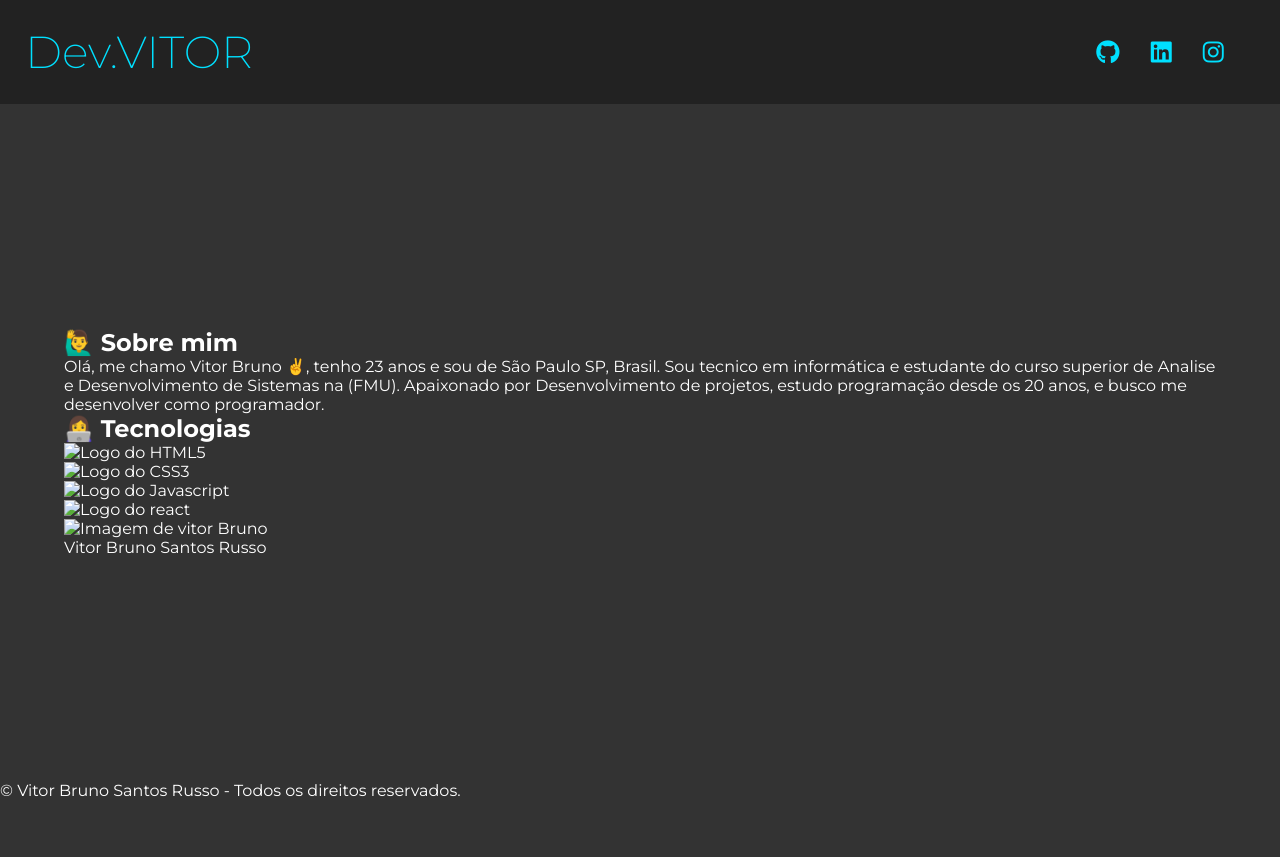
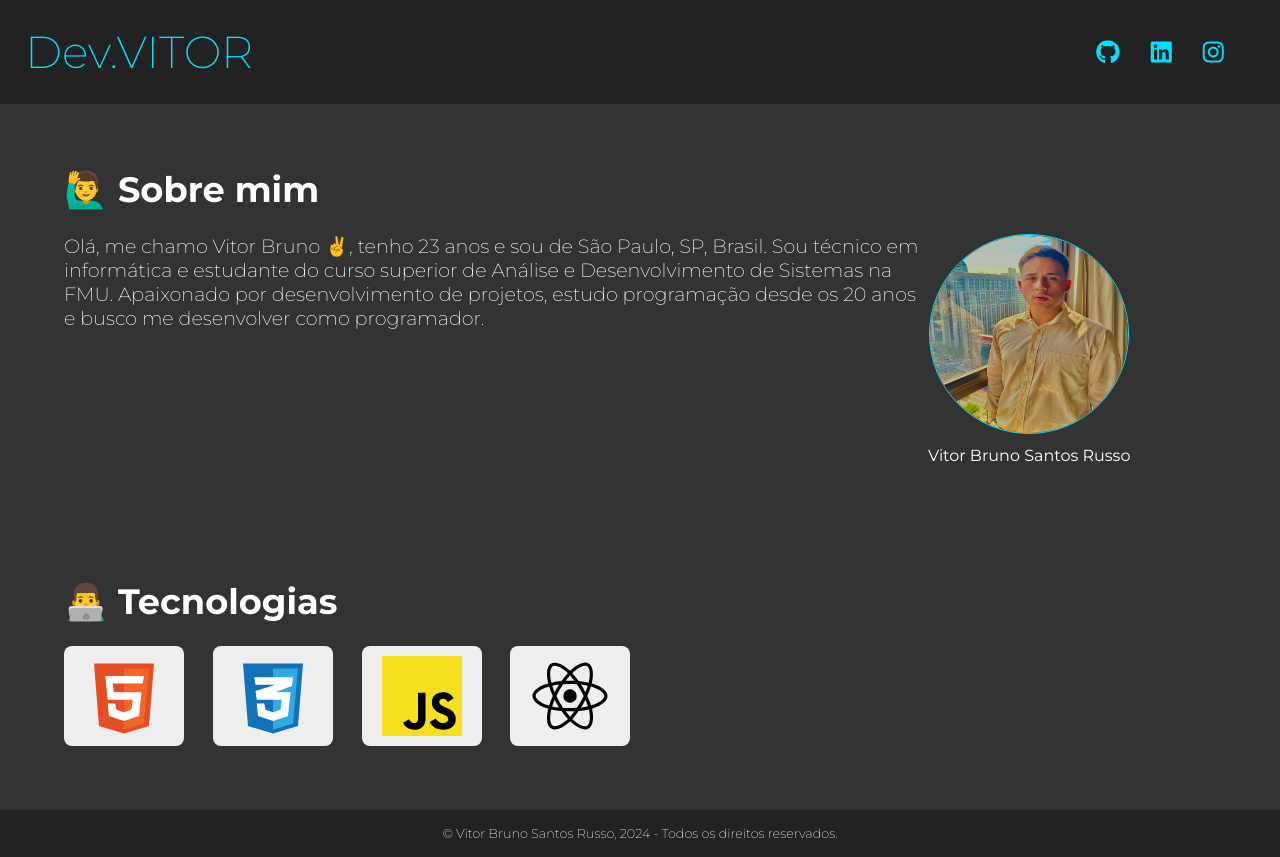
Before and after one commit to Vito-sudo/Teste-HTML-CSS-JS, a plain HTML site: page index.html in a window 1280 px wide. Before the commit the page ends 800 px from the top, so only its background shows below. Drawn offline with Linux system fonts and the light colour scheme.

Commit message:
ajuste geral no projeto

```diff
--- /dev/null
+++ b/CSS/footer.css
@@ -0,0 +1,13 @@
+footer {
+    background-color: #222;
+    padding: 16px;
+
+    display: flex;
+    align-items: center;
+    justify-content: center;
+}
+
+footer span {
+    font-size: 0.8em;
+    font-weight: 200;
+}
--- a/CSS/main.css
+++ b/CSS/main.css
@@ -5,3 +5,82 @@ main {
     align-items: center;
     justify-content: space-between;
 }
+
+/* MAIN CONTENT ========= */
+main .main-content {
+    display: flex;
+    flex-direction: column;
+}
+
+main .main-content h2 {
+    margin-bottom: 2%;
+    font-size: 2.2em;
+}
+
+main .main-content .text {
+    margin-bottom: 10%;
+    font-size: 1rem;
+    display: flex;
+}
+
+main .main-content .text {
+    margin-bottom: 10%;
+}
+
+main .main-content .text p {
+    width: 75%;
+    font-size: 1.2em;
+    font-weight: 270;
+}
+
+/* CARDS ============= */
+
+main .techs .cards-container {
+    display: flex;
+    align-items: center;
+}
+
+main .techs .cards-container .card {
+    width: 120px;
+    height: 120´x;
+    padding: 10px;
+    background-color: #eee;
+    border-radius: 8px;
+    margin-right: 1.8em;
+    cursor: pointer;
+
+    display: flex;
+    align-items: center;
+    justify-content: center;
+
+    transition: box-shadow 0.25s ease-in-out;
+}
+
+man .techs .cards-container .card img {
+    width: 80%;
+}
+
+main .techs .cards-container .card:hover {
+    box-shadow: 0px 0px 8px #00e0ff;
+}
+
+/* FIGURE ===========*/
+main figure {
+    display: flex;
+    flex-direction: column;
+    align-items: center;
+    justify-content: center;
+}
+
+main figure img {
+    border-radius: 200px;
+
+    margin-bottom: 6%;
+    cursor: pointer;
+    border: 1px #00e0ff solid;
+    transition: 0,2s ease-in-out;
+}
+
+main figure img:hover {
+    box-shadow: 0px 0px 6px #00e0ff;
+}
--- a/index.html
+++ b/index.html
@@ -2,81 +2,74 @@
 <html lang="pt-BR">
 <head>
     <meta charset="UTF-8">
+    <meta http-equiv="X-UA-Compatible" content="IE=edge">
     <meta name="viewport" content="width=device-width, initial-scale=1.0">
-  <title>Portifolio</title>
-  <!--css-->
-  <link rel="stylesheet" href="./CSS/resete.CSS">
-  <link rel="stylesheet" href="./CSS/header.CSS">
+    <title>Portfólio</title>
+    <!-- CSS -->
+    <link rel="stylesheet" href="./CSS/resete.css">
+    <link rel="stylesheet" href="./CSS/header.css">
     <link rel="stylesheet" href="./CSS/main.css">
-  <!-- FONTS-->
+    <link rel="stylesheet" href="./CSS/footer.css">
+    <!-- Fonts -->
     <link rel="preconnect" href="https://fonts.googleapis.com">
     <link rel="preconnect" href="https://fonts.gstatic.com" crossorigin>
     <link href="https://fonts.googleapis.com/css2?family=Montserrat:ital,wght@0,100..900;1,100..900&display=swap" rel="stylesheet">
-  <!--ICONS-->
+    <!-- Icons -->
     <script src="https://kit.fontawesome.com/77c367e8be.js" crossorigin="anonymous" defer></script>
 </head>
 <body>
     <header>
         <h1>Dev.VITOR</h1>
-
         <nav>
             <a href="https://github.com/Vito-sudo" target="_blank">
                 <i class="fa-brands fa-github"></i>
             </a>
-
-
-            <a href="www.linkedin.com/in/vitor-bruno-437380267" target="_blank">
+            <a href="https://www.linkedin.com/in/vitor-bruno-437380267" target="_blank">
                 <i class="fa-brands fa-linkedin"></i>
             </a>
-
             <a href="https://www.instagram.com/vituu______/profilecard/?igsh=OHhlZ2RxMWJibjI5" target="_blank">
                 <i class="fa-brands fa-instagram"></i>
             </a>
         </nav>
     </header>
     <main>
-            <section class="main-content">
+        <section class="about-me">
+            <div class="main-content">
+              <h2>🙋‍♂️ Sobre mim</h2>
                 <article class="text">
-            <h2>🙋‍♂️ Sobre mim</h2>
                     <p>
-                Olá, me chamo Vitor Bruno ✌, tenho 23 anos e sou de São Paulo SP, Brasil.
-                Sou tecnico em informática e estudante do curso superior de Analise e Desenvolvimento de Sistemas na (FMU).
-                Apaixonado por Desenvolvimento de projetos, estudo programação desde os 20 anos, e busco me desenvolver como programador.
+                        Olá, me chamo Vitor Bruno ✌, tenho 23 anos e sou de São Paulo, SP, Brasil.
+                        Sou técnico em informática e estudante do curso superior de Análise e Desenvolvimento de Sistemas na FMU.
+                        Apaixonado por desenvolvimento de projetos, estudo programação desde os 20 anos e busco me desenvolver como programador.
                     </p>
+                    <figure>
+                        <img src="img/vitor.JPG" alt="Imagem de Vitor Bruno" style="width: 200px; height: 200px;">
+                        <figcaption>Vitor Bruno Santos Russo</figcaption>
+                    </figure>
                 </article>
-
                 <aside class="techs">
-            <h2>👩‍💻 Tecnologias</h2>
-
+                    <h2>👨‍💻 Tecnologias</h2>
                     <div class="cards-container">
                         <div class="card">
-                    <img src="" alt="Logo do HTML5">
-
-                    <div class="cards-container">
+                            <img src="img/html-5-svgrepo-com.svg" alt="Logo do HTML5" style="width: 80px; height: auto;">
+                        </div>
                         <div class="card">
-                            <img src="" alt="Logo do CSS3">
-
-                            <div class="cards-container">
+                            <img src="img/css-3-svgrepo-com.svg" alt="Logo do CSS3" style="width: 80px; height: auto;">
+                        </div>
                         <div class="card">
-                                    <img src="" alt="Logo do Javascript">
-
-                                    <div class="cards-container">
+                            <img src="img/javascript-logo-svgrepo-com.svg" alt="Logo do JavaScript" style="width: 80px; height: auto;">
+                        </div>
                         <div class="card">
-                                            <img src="" alt="Logo do react">
+                            <img src="img/logo-react-svgrepo-com.svg" alt="Logo do React" style="width: 80px; height: auto;">
                         </div>
                     </div>
                 </aside>
-            </sectionsection>
-
-            <figure>
-                <img src="" alt="Imagem de vitor Bruno">
-                <figcaption>Vitor Bruno Santos Russo</figcaption>
-            </figure>
+            </div>
+        </section>
     </main>
-
     <footer>
         <span>
-          &copy; Vitor Bruno Santos Russo - Todos os direitos reservados.
+            &copy; Vitor Bruno Santos Russo, 2024 - Todos os direitos reservados.
         </span>
     </footer>
 </body>
```
Also changed, not shown: img/Imagem do WhatsApp de 2024-10-29 à(s) 15.54.58_63abf010.jpg (deleted), img/Imagem do WhatsApp de 2024-10-29 à(s) 15.56.06_ed81a36f.jpg (deleted), img/Imagem do WhatsApp de 2024-10-29 à(s) 15.56.38_97324da2.jpg (deleted), img/css-3-svgrepo-com.svg (added), img/html-5-svgrepo-com.svg (added), img/javascript-logo-svgrepo-com.svg (added), img/logo-react-svgrepo-com.svg (added), teste.txt (deleted). Lines whose indentation alone changed are shown as unchanged.
